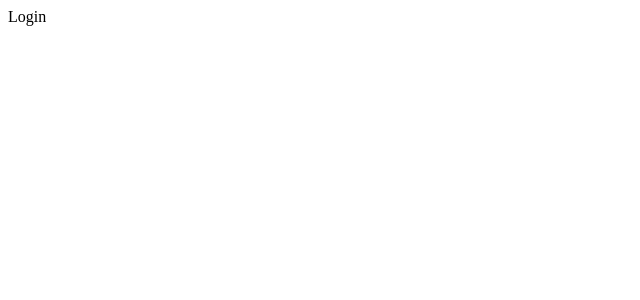
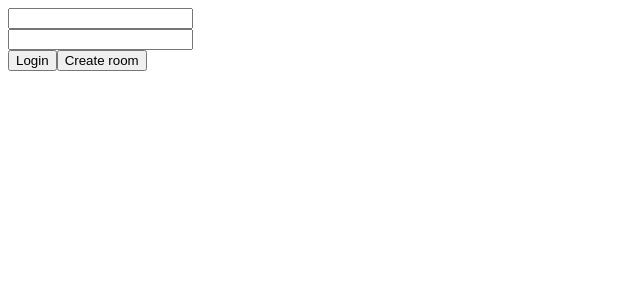
Before and after one commit to maksimil/Cwah, a React (Create React App) app: page / in a window 1280 px wide. Shown: the top 300 px of the page, without its empty margins (0-640 px from the left). Built offline with nearby package versions, Linux system fonts and the light colour scheme.

Commit message:
Created boilerplate for login in game

```diff
--- a/src/pages/Login.tsx
+++ b/src/pages/Login.tsx
@@ -1,7 +1,43 @@
-import React from "react";
+import React, { useState } from "react";
 
 const Login: React.FC<{}> = () => {
-  return <div>Login</div>;
+  const [name, setname] = useState("");
+  const [key, setkey] = useState("");
+
+  return (
+    <div>
+      <div>
+        <input
+          value={name}
+          onChange={(e) => {
+            setname(e.target.value);
+          }}
+        />
+      </div>
+      <div>
+        <input
+          value={key}
+          onChange={(e) => {
+            setkey(e.target.value);
+          }}
+        />
+      </div>
+      <button
+        onClick={() => {
+          // login
+        }}
+      >
+        Login
+      </button>
+      <button
+        onClick={() => {
+          // create room
+        }}
+      >
+        Create room
+      </button>
+    </div>
+  );
 };
 
 export default Login;
```
